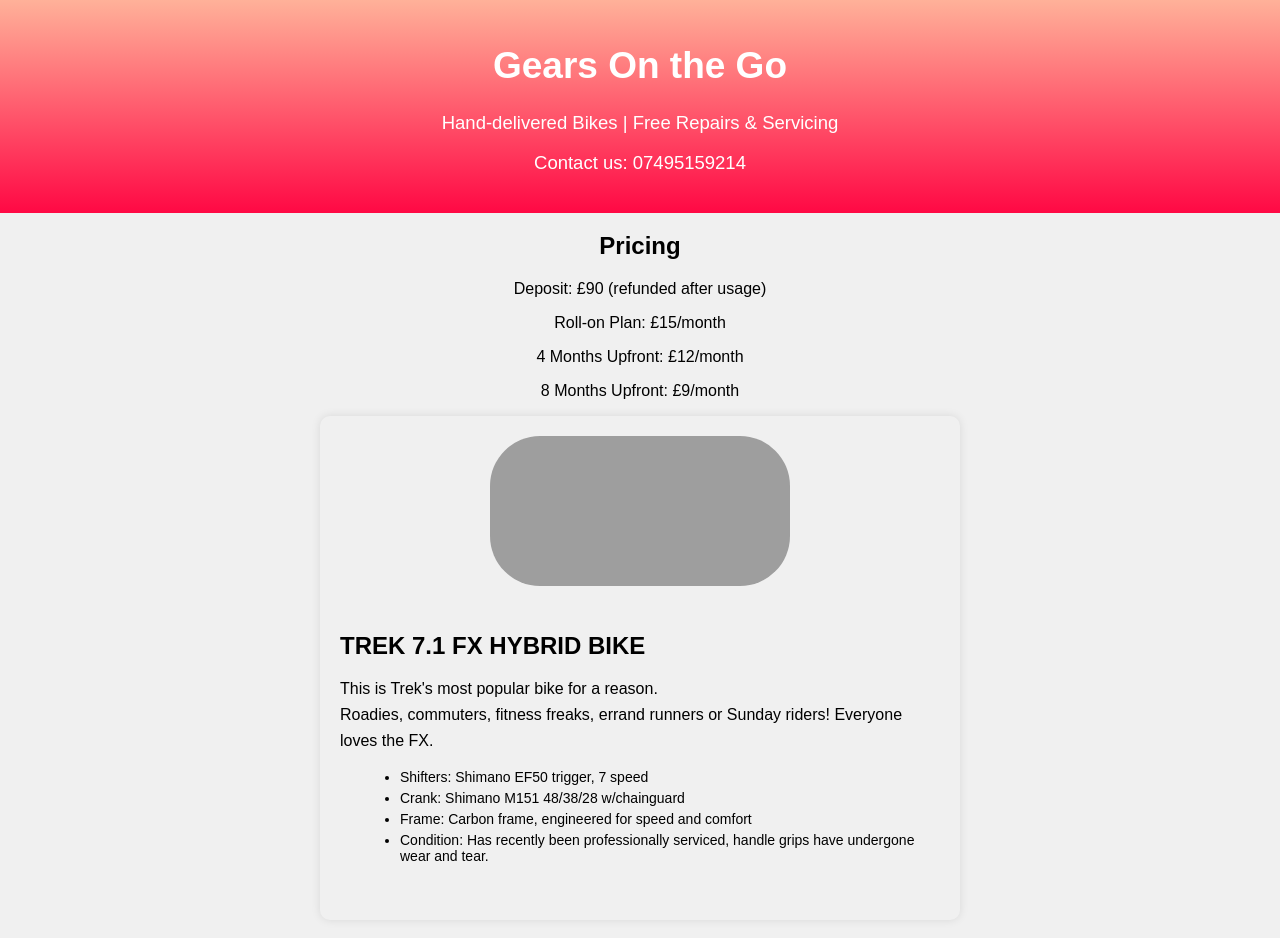
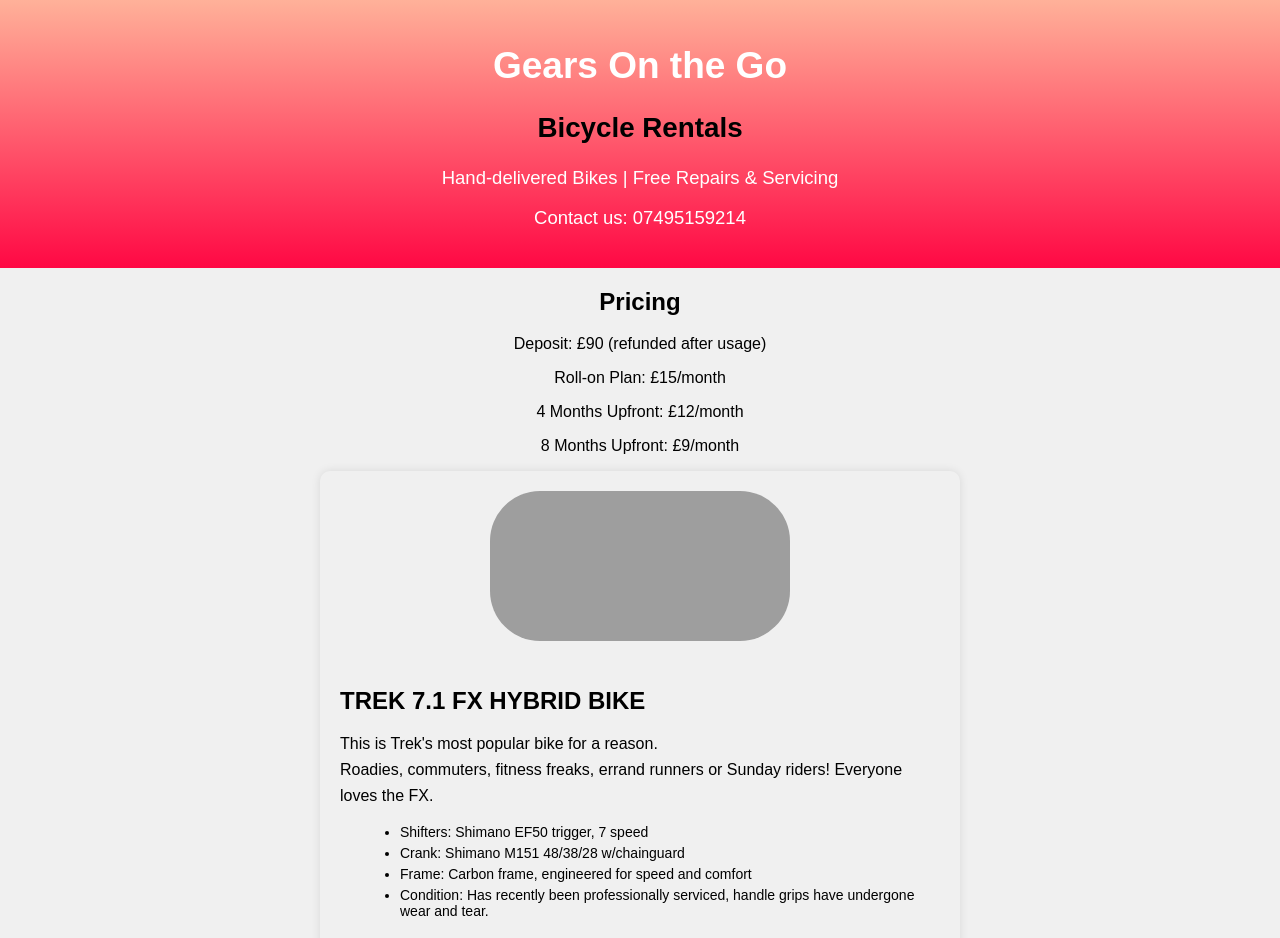
Before and after one commit to Charlieo123/GearsOntheGo, a plain HTML site: page index.html in a window 1280 px wide. Shown: the top 938 px of the page. Drawn offline with Linux system fonts and the light colour scheme; grey boxes are pictures that could not be loaded.

Commit message:
Add files via upload

```diff
--- a/index.html
+++ b/index.html
@@ -9,6 +9,7 @@
 <body>
     <header class="header">
         <h1>Gears On the Go</h1>
+        <h2>Bicycle Rentals</h2>
         <div class="services">
             <p>Hand-delivered Bikes | Free Repairs & Servicing</p>
             <p>Contact us: 07495159214</p>
--- a/styles.css
+++ b/styles.css
@@ -4,6 +4,9 @@
     background-color: #f0f0f0;
 }
 
+h2 {
+    color: black;
+}
 .header {
     background: linear-gradient(to top, #ff0844 0%, #ffb199 100%);
     font-size: 18.5px;
```
